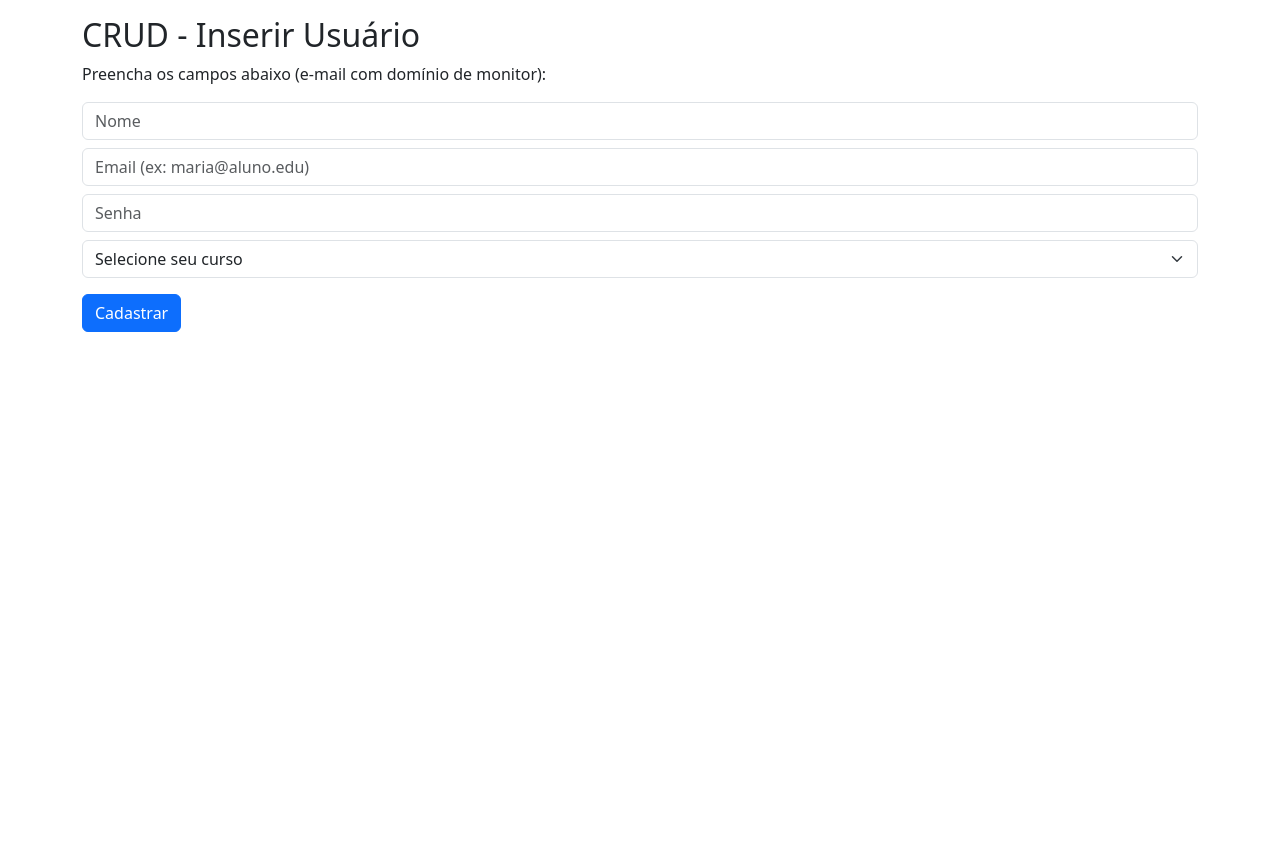
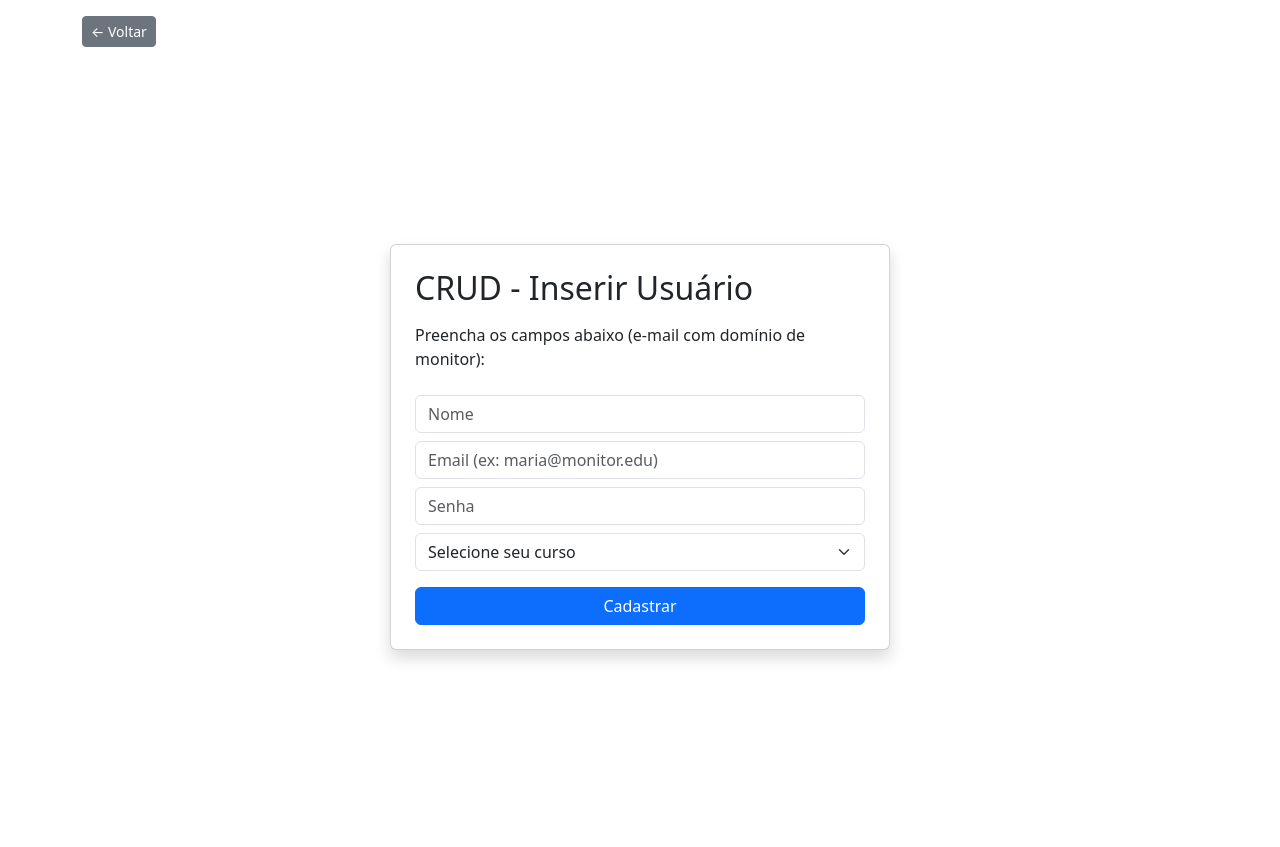
Before and after one commit to Wallacevini12/EC_3P, a PHP site: page /cadastro_monitor.php in a window 1280 px wide. Before the commit the page ends 332 px from the top, so only its background shows below. Run offline with PHP 8.4, Linux system fonts and the light colour scheme.

Commit message:
alterações no header e adição do botaõ de voltar nos formulários

```diff
--- a/PROJETO/cadastro_monitor.php
+++ b/PROJETO/cadastro_monitor.php
@@ -68,9 +68,17 @@ if (
 </head>
 <body>
 
+<!-- Botão voltar fora do card -->
 <div class="container mt-3">
-  <h2>CRUD - Inserir Usuário</h2>
-  <p>Preencha os campos abaixo (e-mail com domínio de monitor):</p>
+  <a href="index.php" class="btn btn-secondary btn-sm">&larr; Voltar</a>
+</div>
+
+<!-- Card centralizado com o formulário -->
+<div class="container d-flex justify-content-center align-items-center min-vh-100">
+  <div class="card shadow p-4" style="min-width: 400px; max-width: 500px; width: 100%;">
+
+    <h2 class="mb-3">CRUD - Inserir Usuário</h2>
+    <p class="mb-4">Preencha os campos abaixo (e-mail com domínio de monitor):</p>
 
     <form method="POST" action="index.php?page=3">
       <input
@@ -84,7 +92,7 @@ if (
         type="email"
         name="email"
         class="form-control mb-2"
-      placeholder="Email (ex: maria@aluno.edu)"
+        placeholder="Email (ex: maria@monitor.edu)"
         required>
 
       <input
@@ -103,8 +111,10 @@ if (
         <option value="Redes de Computadores">Redes de Computadores</option>
       </select>
 
-    <button type="submit" class="btn btn-primary">Cadastrar</button>
+      <button type="submit" class="btn btn-primary w-100">Cadastrar</button>
     </form>
+
+  </div>
 </div>
 
 </body>
--- a/PROJETO/header.php
+++ b/PROJETO/header.php
@@ -22,7 +22,7 @@ if (session_status() === PHP_SESSION_NONE) {
 <nav class="navbar navbar-expand-lg navbar-dark bg-dark fixed-top">
   <div class="container-fluid">
     <!-- Marca -->
-    <a class="navbar-brand" href="index.html"><i class="bi bi-lightning-fill"></i> LearnHub</a>
+    <a class="navbar-brand" href="index.php"><i class="bi bi-lightning-fill"></i> LearnHub</a>
 
     <!-- Menu à esquerda -->
     <button class="navbar-toggler" type="button" data-bs-toggle="collapse" data-bs-target="#navbarNav" aria-controls="navbarNav" aria-expanded="false" aria-label="Toggle navigation">
@@ -31,7 +31,7 @@ if (session_status() === PHP_SESSION_NONE) {
     <div class="collapse navbar-collapse" id="navbarNav">
       <ul class="navbar-nav">
         <li class="nav-item active">
-          <a class="nav-link" href="index.html"><i class="bi bi-house-door-fill"></i> Home</a>
+          <a class="nav-link" href="index.php"><i class="bi bi-house-door-fill"></i> Home</a>
         </li>
         <?php if (isset($_SESSION['id'])): ?>
           <li class="nav-item">
```
Also changed, not shown: PROJETO/cadastro.php (+10 -3 lines), PROJETO/login.php (+11 -5 lines). Lines whose indentation alone changed are shown as unchanged.
